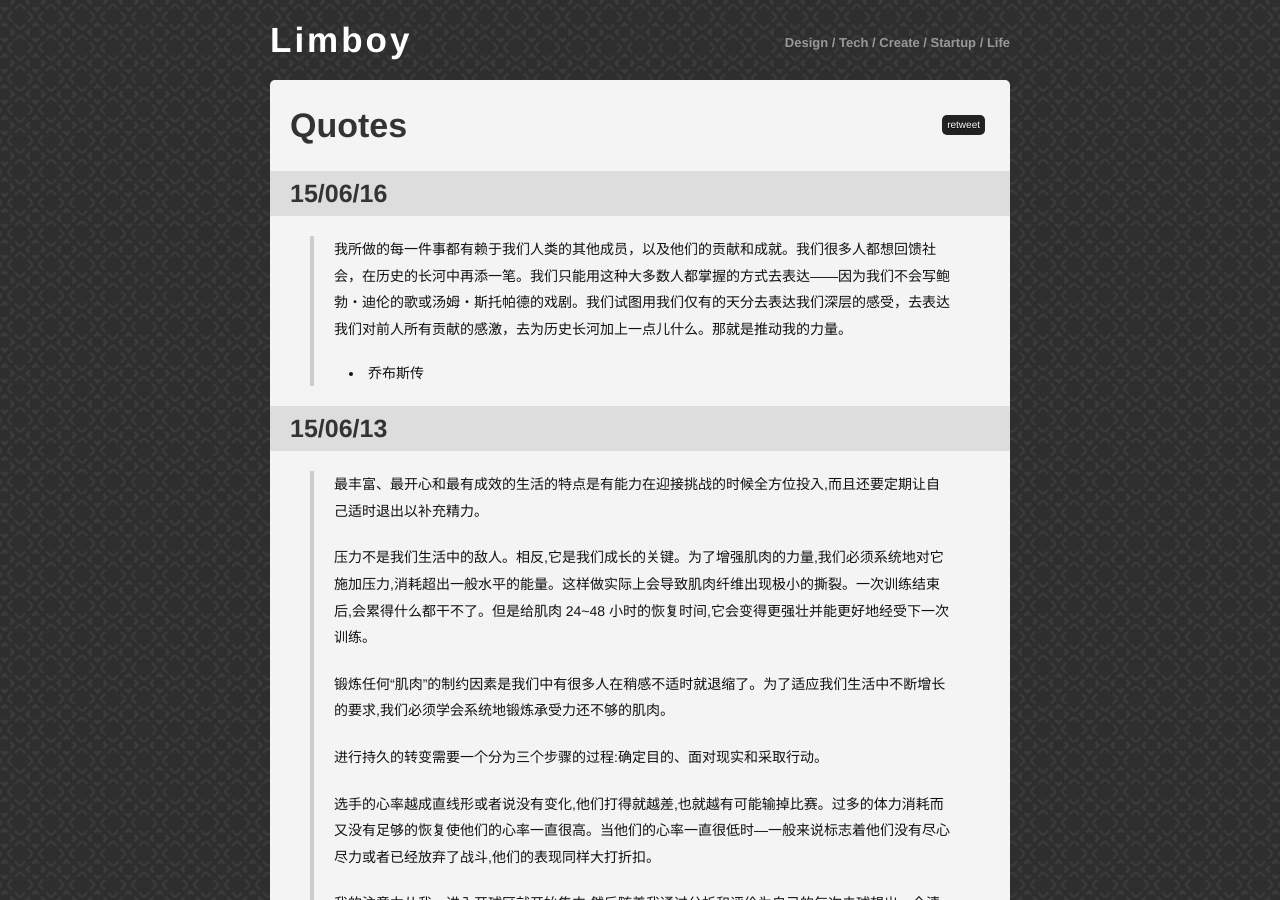
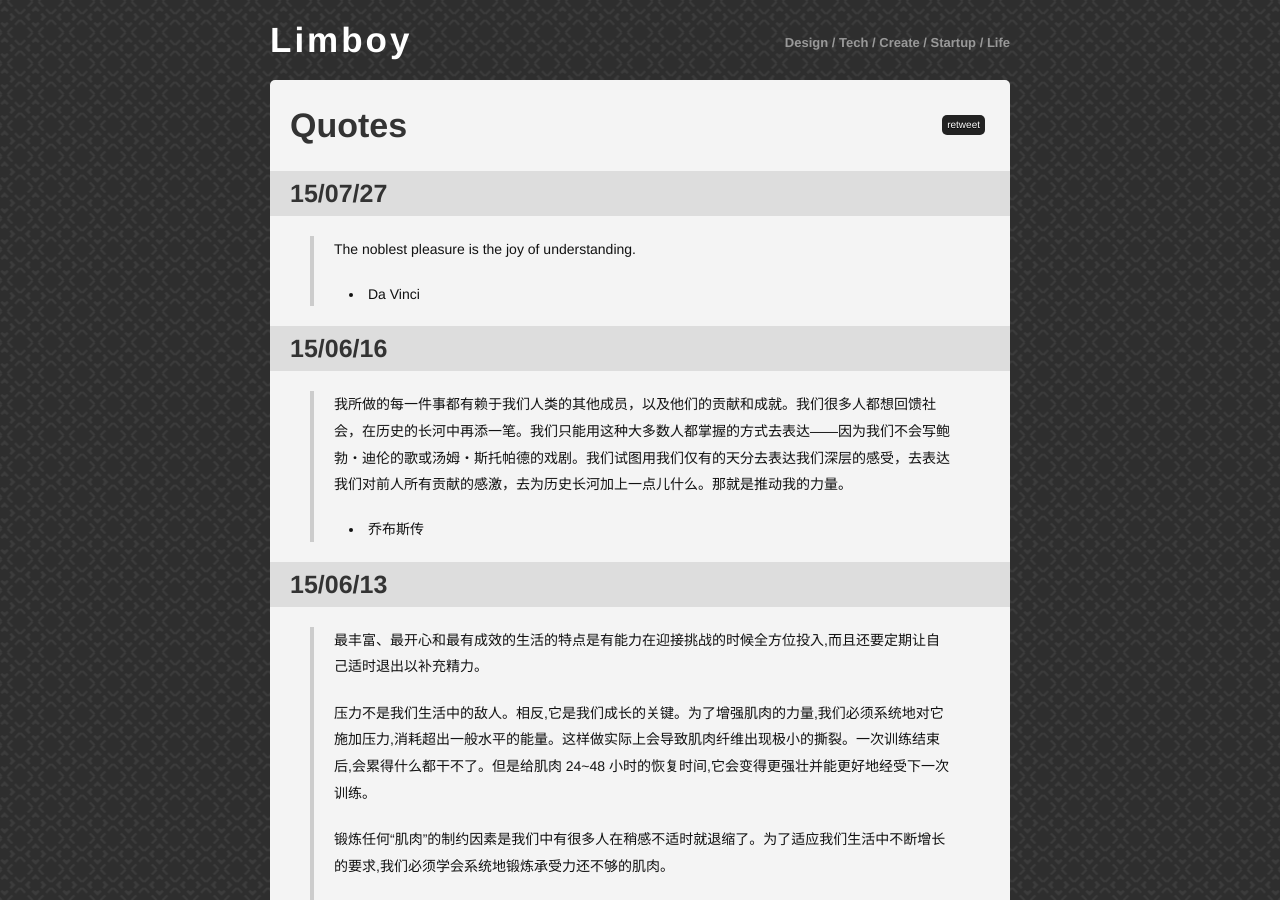
Before and after one commit to limboy/lzyy.github.com, a Jekyll site: the page built from quotes.md, in a window 1280 px wide and 900 px high. Built offline with Jekyll 4.4.1, drawn with Linux system fonts in a browser that asks for light colours; Markdown is read by kramdown in place of the engine named in the settings; comment, search, counter and statistics services are not loaded.

Commit message:
Add a quote

```diff
--- a/quotes.md
+++ b/quotes.md
@@ -2,6 +2,11 @@
 layout: post
 title: Quotes
 ---
+
+### 15/07/27
+> The noblest pleasure is the joy of understanding.
+>
+> - Da Vinci
 
 ### 15/06/16
 > 我所做的每一件事都有赖于我们人类的其他成员，以及他们的贡献和成就。我们很多人都想回馈社会，在历史的长河中再添一笔。我们只能用这种大多数人都掌握的方式去表达——因为我们不会写鲍勃・迪伦的歌或汤姆・斯托帕德的戏剧。我们试图用我们仅有的天分去表达我们深层的感受，去表达我们对前人所有贡献的感激，去为历史长河加上一点儿什么。那就是推动我的力量。
```
